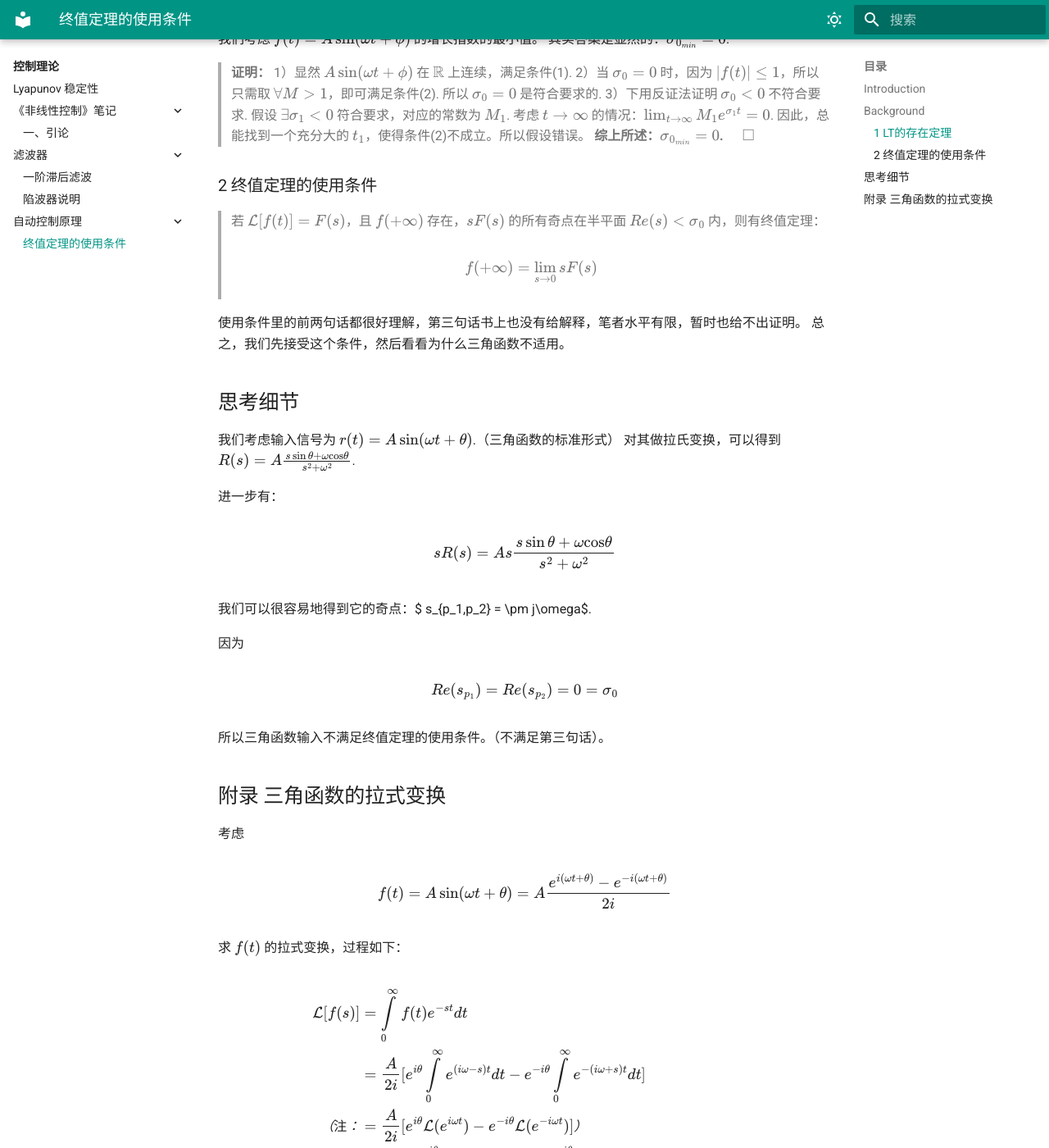
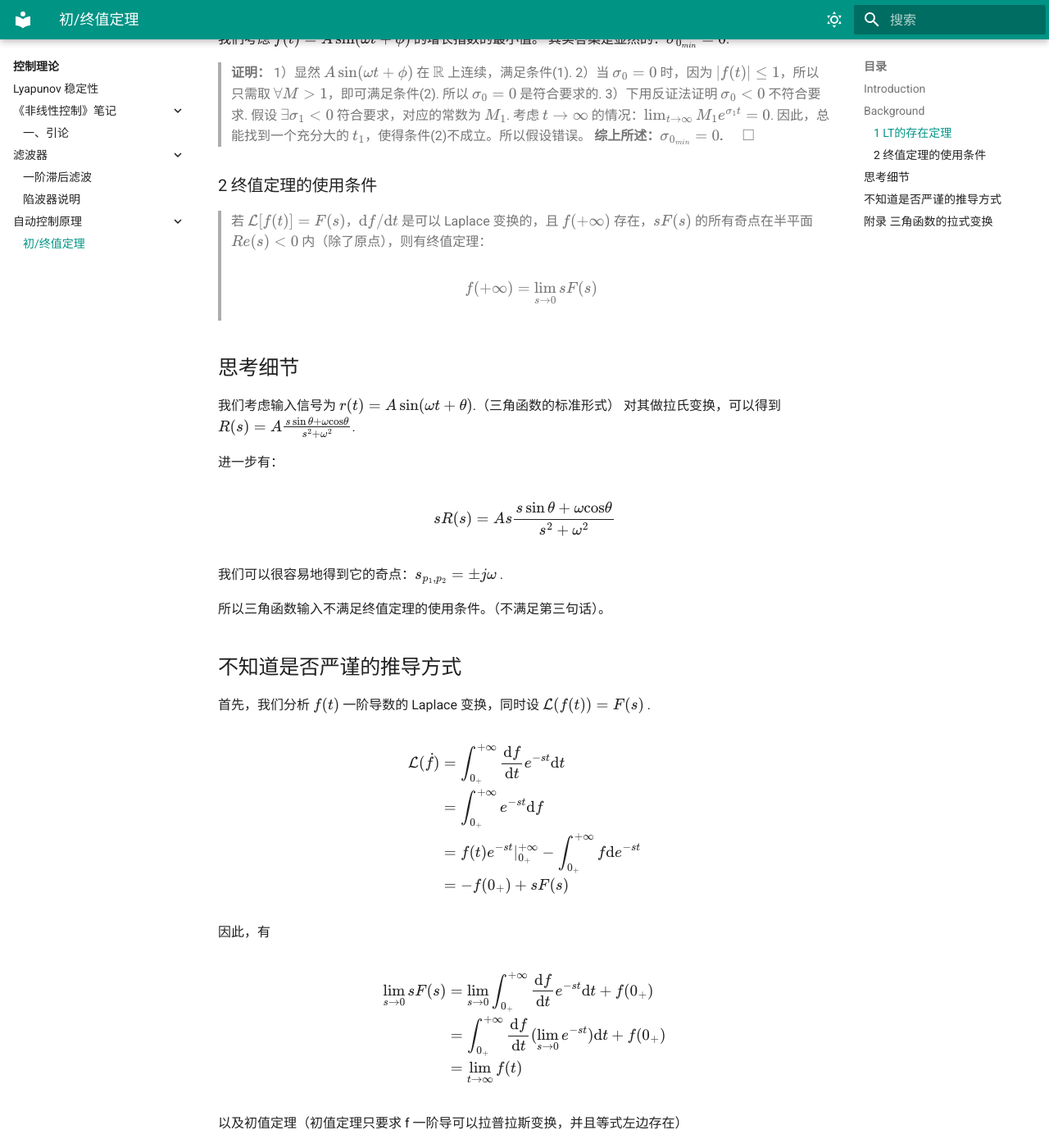
Before and after one commit to cloudmosquito/cloudmosquito.github.io, an MkDocs documentation site: the page built from docs/控制理论/自动控制原理/拉氏变换初终值定理.md, in a window 1280 px wide and 1400 px high, scrolled down 836 px. Shown: the whole window at 82% size. Built offline with MkDocs 1.6.1 and Material for MkDocs 9.7.7, drawn with Linux system fonts in a browser that asks for light colours.

Commit message:
fix : 修改拉氏变换初/终值定理

```diff
--- a/docs/控制理论/自动控制原理/拉氏变换终值定理.md
+++ b/docs/控制理论/自动控制原理/拉氏变换初终值定理.md
@@ -1,4 +1,4 @@
-# 终值定理的使用条件
+# 初/终值定理
 
 ## Introduction
 
@@ -36,12 +36,9 @@
 
 ### 2 终值定理的使用条件
 
-> 若 $\mathcal{L}[f(t)] = F(s)$，且 $f(+\infty)$ 存在，$sF(s)$ 的所有奇点在半平面 $Re(s) < \sigma_0$ 内，则有终值定理：
+> 若 $\mathcal{L}[f(t)] = F(s)$，$\mathrm{d}f/\mathrm{d}t$ 是可以 Laplace 变换的，且 $f(+\infty)$ 存在，$sF(s)$ 的所有奇点在半平面 $Re(s) < 0$ 内（除了原点），则有终值定理：
 >
 > $$ f(+\infty) = \lim_{s \to 0}sF(s) $$
-
-使用条件里的前两句话都很好理解，第三句话书上也没有给解释，笔者水平有限，暂时也给不出证明。
-总之，我们先接受这个条件，然后看看为什么三角函数不适用。
 
 ## 思考细节
 
@@ -52,13 +49,36 @@
 
 $$sR(s) = As\frac{s \sin\theta + \omega \text{cos}\theta}{s^2 + \omega^2}$$
 
-我们可以很容易地得到它的奇点：$ s_{p_1,p_2} = \pm j\omega$.
-
-因为
-
-$$ Re(s_{p_1}) = Re(s_{p_2}) = 0 = \sigma_0 $$
+我们可以很容易地得到它的奇点：$s_{p_1,p_2} = \pm j\omega$ .
 
 所以三角函数输入不满足终值定理的使用条件。（不满足第三句话）。
+
+## 不知道是否严谨的推导方式
+
+首先，我们分析 $f(t)$ 一阶导数的 Laplace 变换，同时设 $\mathcal{L}(f(t)) = F(s)$ .
+
+$$\begin{aligned}
+\mathcal{L}(\dot{f}) &= \int_{0_+}^{+\infty}\frac{\mathrm{d}f}{\mathrm{d}t}e^{-st}\mathrm{d}t\\
+&= \int_{0_+}^{+\infty}e^{-st}\mathrm{d}f\\
+&= f(t)e^{-st}|_{0_+}^{+\infty} -\int_{0_+}^{+\infty}f\mathrm{d}e^{-st}\\
+&= -f(0_+) +sF(s)
+\end{aligned}$$
+
+因此，有
+
+$$\begin{aligned}
+\lim_{s\to 0}sF(s) &= \lim_{s\to 0}\int_{0_+}^{+\infty}\frac{\mathrm{d}f}{\mathrm{d}t}e^{-st}\mathrm{d}t + f(0_+)\\
+&= \int_{0_+}^{+\infty}\frac{\mathrm{d}f}{\mathrm{d}t}(\lim_{s\to 0}e^{-st})\mathrm{d}t + f(0_+)\\
+&= \lim_{t\to \infty}f(t)
+\end{aligned}$$
+
+以及初值定理（初值定理只要求 f 一阶导可以拉普拉斯变换，并且等式左边存在）
+
+$$\begin{aligned}
+\lim_{s\to \infty}sF(s) &= \lim_{s\to \infty}\int_{0_+}^{+\infty}\frac{\mathrm{d}f}{\mathrm{d}t}e^{-st}\mathrm{d}t + f(0_+)\\
+&= \int_{0_+}^{+\infty}\frac{\mathrm{d}f}{\mathrm{d}t}(\lim_{s\to \infty}e^{-st})\mathrm{d}t + f(0_+)\\
+&= f(0_+)
+\end{aligned}$$
 
 ## 附录 三角函数的拉式变换
 
```
